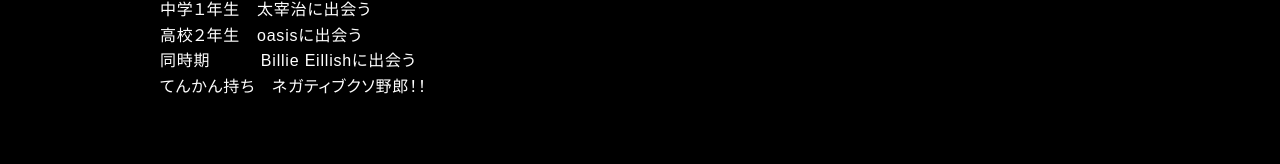
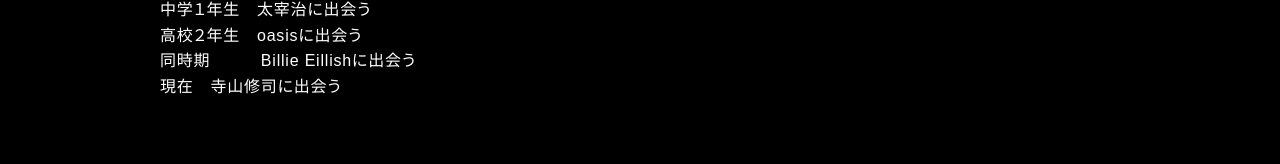
Before and after one commit to KUAD-XtechDesign/portfolio-zuma-taro, a plain HTML site: page cv.html in a window 1280 px wide. Shown: the part 756-920 px from the top of the page. Drawn offline with Linux system fonts and the light colour scheme.

Commit message:
Update cv.html

```diff
--- a/cv.html
+++ b/cv.html
@@ -34,7 +34,7 @@
         <li>中学１年生　太宰治に出会う</li>
         <li>高校２年生　oasisに出会う</li>
         <li>同時期　　　Billie Eillishに出会う</li>
-        <li>てんかん持ち　ネガティブクソ野郎！！</li>
+        <li>現在　寺山修司に出会う</li>
       </ul>
     </div>
   </section>
```
